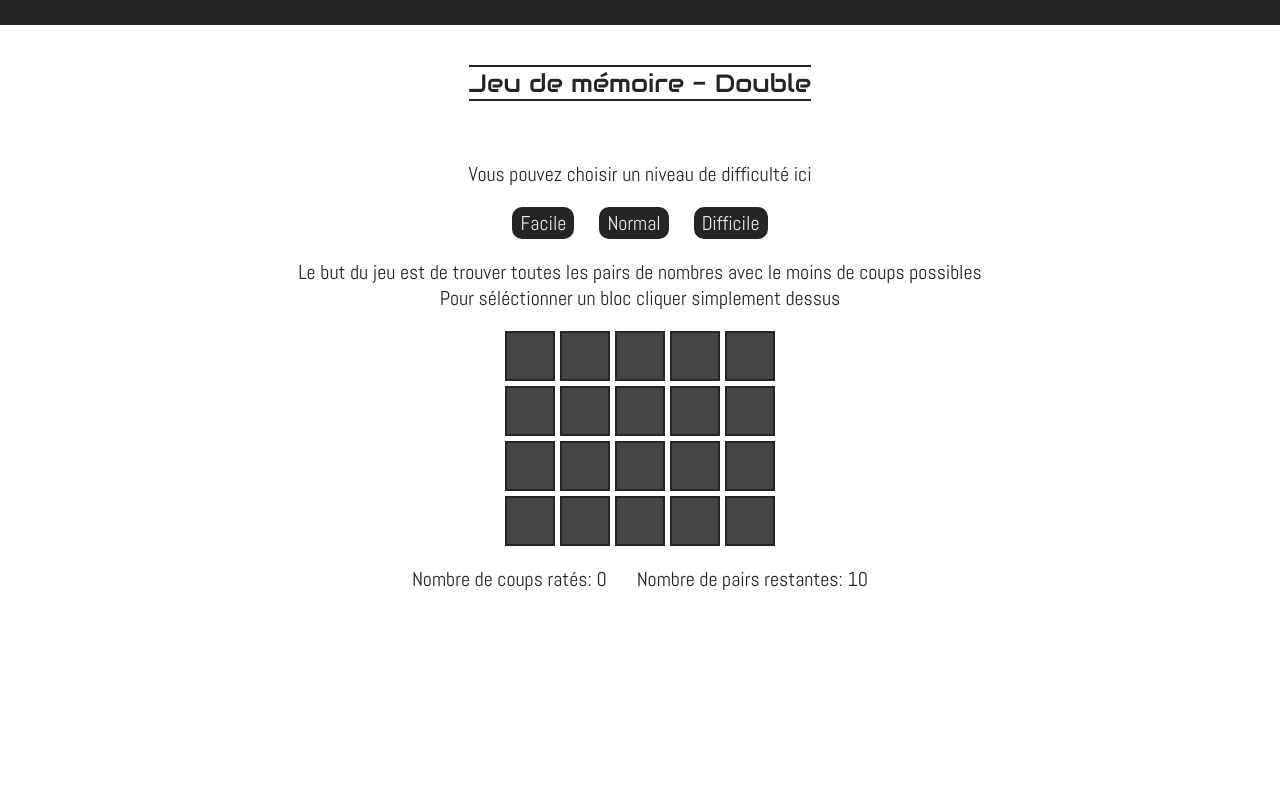
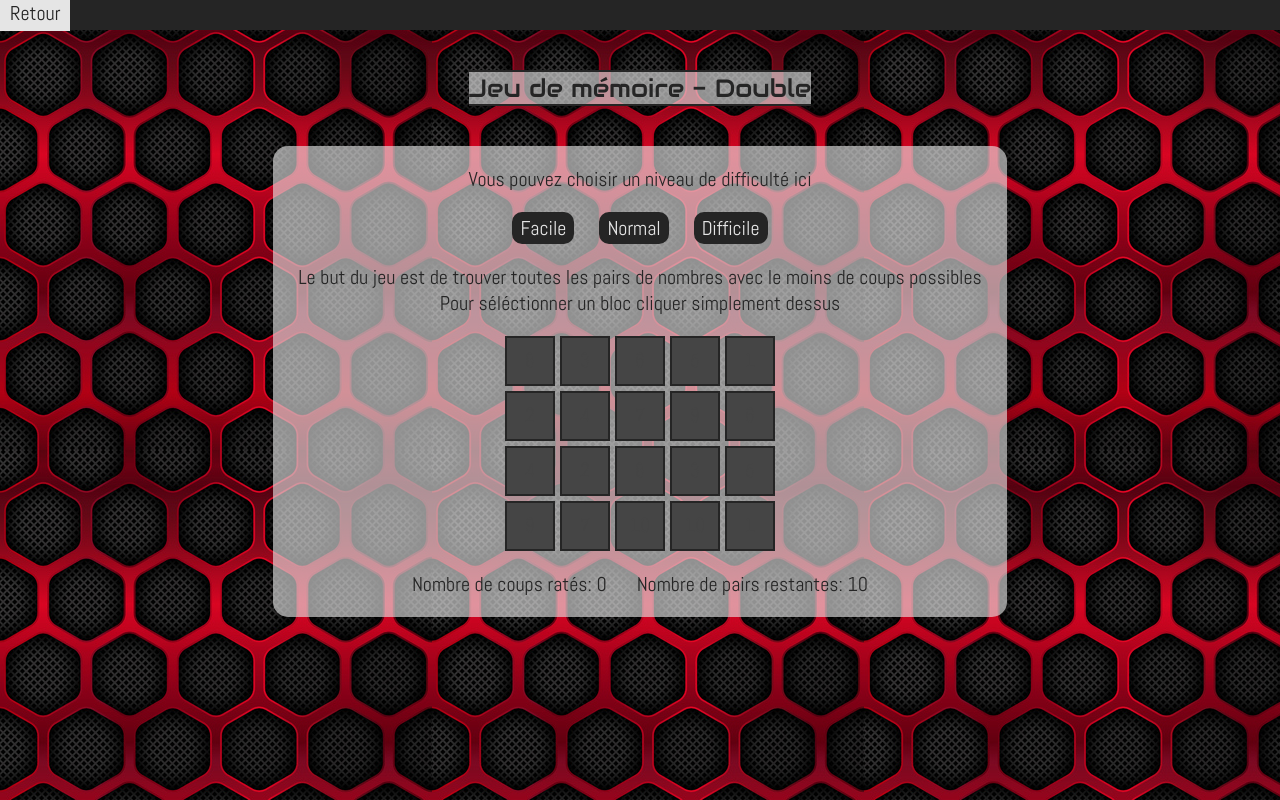
Before and after one commit to qbaccon/personnal_project, a PHP site: page /game_mod/index_double.php in a window 1280 px wide. Run offline with PHP 8.4, Linux system fonts and the light colour scheme.

Commit message:
update memory double game mod

```diff
--- a/memory/game_mod/index_double.php
+++ b/memory/game_mod/index_double.php
@@ -9,9 +9,11 @@
 		<title>Jeu - Double</title>
 	</head>
 	<header>
+		<a href="../index.php">Retour</a>
 	</header>
 	<body>
 		<p id="title">Jeu de mémoire - Double</p>
+		<section id="game">
 			<div>
 				<p>Vous pouvez choisir un niveau de difficulté ici</p>
 			</div>
@@ -64,7 +66,7 @@
 			</div>
 			<div id="counter">
 				<p id="hit">Nombre de coups ratés: 0</p>
-			<p id="dbl_number">Nombre de pairs restantes:</p>
+				<p id="dbl_number">Nombre de paires restantes:</p>
 			</div>
 			<form action="index_double.php" method="post">
 				<div id="end">
@@ -73,6 +75,7 @@
 					<input type="hidden" value="1"></input>
 				</div>
 			</form>
+		</section>
 	</body>
 	<script src="../script/double/main.js"></script>
 </html>
--- a/memory/index.php
+++ b/memory/index.php
@@ -14,6 +14,7 @@
 		<p id="title">Bonjour, vous venez tester votre mémoire ?</p>
 		<div id="game_mod">
 			<a href="game_mod/index_double.php">Tri par pair</a>
+			<a href="game_mod/index_simon.php">Simon</a>
 		</div>
 	</body>
 	<footer>
--- a/memory/script/double/main.js
+++ b/memory/script/double/main.js
@@ -126,7 +126,7 @@ grid.forEach(till => {
 					till_one.style.backgroundColor = "#29af18";
 					till_two.style.backgroundColor = "#29af18";
 					nb_double_rem--;
-					nb_double_rem_p.textContent = "Nombre de pairs restantes: " + nb_double_rem;
+					nb_double_rem_p.textContent = "Nombre de paires restantes: " + nb_double_rem;
 					cnt = 0;
 				}
 				else
@@ -154,7 +154,7 @@ lv_ez.addEventListener('click', function(){
 	cnt = 0;
 	nb_hit_false = 0;
 	nb_hit_false_p.textContent = "Nombre de coups ratés: 0";
-	nb_double_rem_p.textContent = "Nombre de pairs restantes: " + nb_double_rem;
+	nb_double_rem_p.textContent = "Nombre de paires restantes: " + nb_double_rem;
 });
 lv_casu.addEventListener('click', function(){
 	nb_double_rem = init_double(1, nb_double_rem, grid);
@@ -165,7 +165,7 @@ lv_casu.addEventListener('click', function(){
 	cnt = 0;
 	nb_hit_false = 0;
 	nb_hit_false_p.textContent = "Nombre de coups ratés: 0";
-	nb_double_rem_p.textContent = "Nombre de pairs restantes: " + nb_double_rem;
+	nb_double_rem_p.textContent = "Nombre de paires restantes: " + nb_double_rem;
 });
 lv_hard.addEventListener('click', function(){
 	nb_double_rem = init_double(2, nb_double_rem, grid);
@@ -176,5 +176,5 @@ lv_hard.addEventListener('click', function(){
 	cnt = 0;
 	nb_hit_false = 0;
 	nb_hit_false_p.textContent = "Nombre de coups ratés: 0";
-	nb_double_rem_p.textContent = "Nombre de pairs restantes: " + nb_double_rem;
+	nb_double_rem_p.textContent = "Nombre de paires restantes: " + nb_double_rem;
 });
--- a/memory/style/game_double.css
+++ b/memory/style/game_double.css
@@ -10,16 +10,43 @@
 	src: url('Abel-Regular.ttf');
 }
 
+html
+{
+	background-image: url("../pctrs/background22.png");
+}
+
 html, header, body
 {
 	margin: 0px;
 }
 
+section#game
+{
+	background-color: #e5e5e5a0;
+}
+
 header
 {
 	width: 100%;
-	height: 25px;
+	height: 30px;
 	background-color: #252525;
+}
+
+header a
+{
+	text-decoration: none;
+	color: #e5e5e5;
+	font-size: 20px;
+	font-family: Abel;
+	padding: 5px 10px 5px 10px;
+	transition-duration: 0.15s;
+}
+
+header a:hover
+{
+	background-color: #e5e5e5;
+	color: #252525;
+	transition-duration: 0.15s;
 }
 
 body
@@ -32,12 +59,23 @@ body
 	color: #252525;
 }
 
+section#game
+{
+	display: flex;
+	flex-direction: column;
+	align-items: center;
+	padding-left: 25px;
+	padding-right: 25px;
+	border-radius: 15px;
+}
+
 #title
 {
 	font-size: 25px;
 	font-family: Audiowibe;
 	border-top: solid 2px #252525;
 	border-bottom: solid 2px #252525;
+	background-color: #e5e5e5a0;
 	margin: 40px;
 }
 
@@ -99,6 +137,11 @@ body
 	align-items: center;
 }
 
+#end p
+{
+	margin: 0px;
+}
+
 button
 {
 	background-color: #252525;
```
Also changed, not shown: memory/style/index.css (+20 -2 lines). Lines whose indentation alone changed are shown as unchanged.
